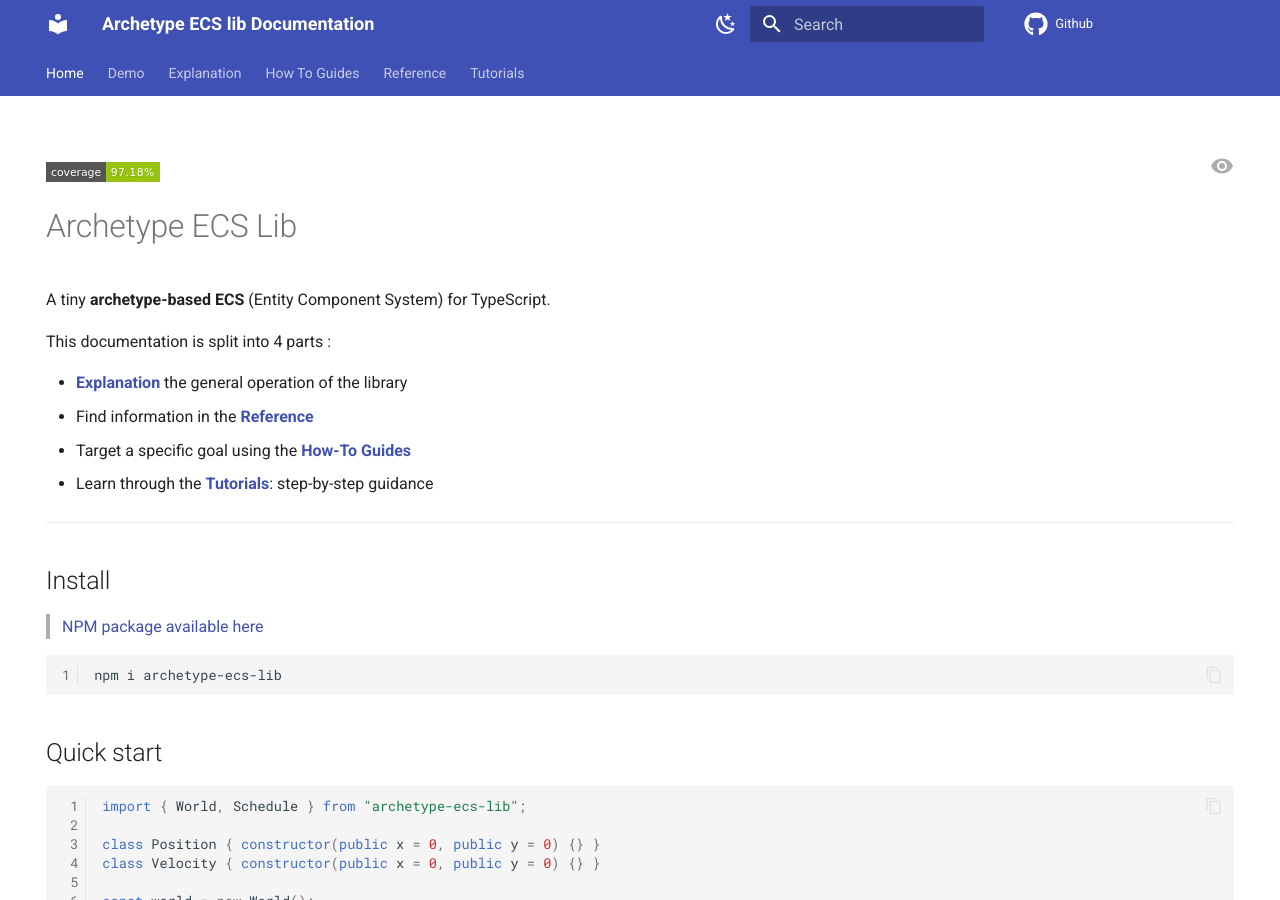
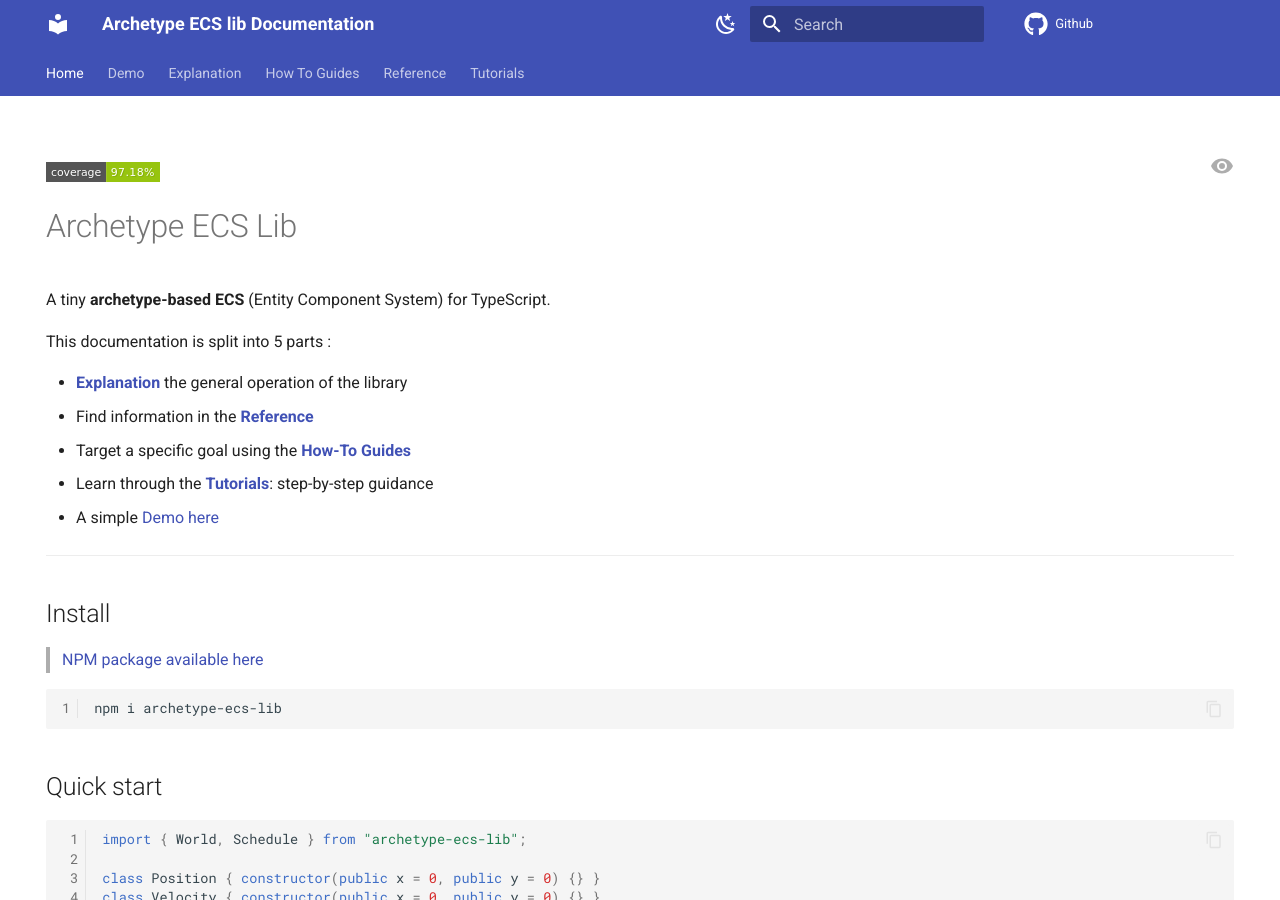
Before and after one commit to PirateJL/archetype-ecs-lib, an MkDocs documentation site: the page built from docs/index.md, in a window 1280 px wide and 900 px high. Built offline with MkDocs 1.6.1 and Material for MkDocs 9.7.7, drawn with Linux system fonts in a browser that asks for light colours; comment, search, counter and statistics services are not loaded; the version menu is left out.

Commit message:
Trigger mkdocs build

```diff
--- a/docs/index.md
+++ b/docs/index.md
@@ -11,13 +11,13 @@
 
 A tiny **archetype-based ECS** (Entity Component System) for TypeScript.
 
-This documentation is split into 4 parts :
+This documentation is split into 5 parts :
 
 * **[Explanation](./Explanation/ecs-and-the-game-loop.md)** the general operation of the library
 * Find information in the **[Reference](./Reference/archetypes.md)**
 * Target a specific goal using the **[How-To Guides](./How-To%20Guides/How-to-add-remove-components-at-runtime.md)**
 * Learn through the **[Tutorials](./Tutorials/Tutorial-1—Your-first-ECS-World.md)**: step-by-step guidance
-
+* A simple [Demo here](Demo/index.md)
 ---
 
 ## Install
```
